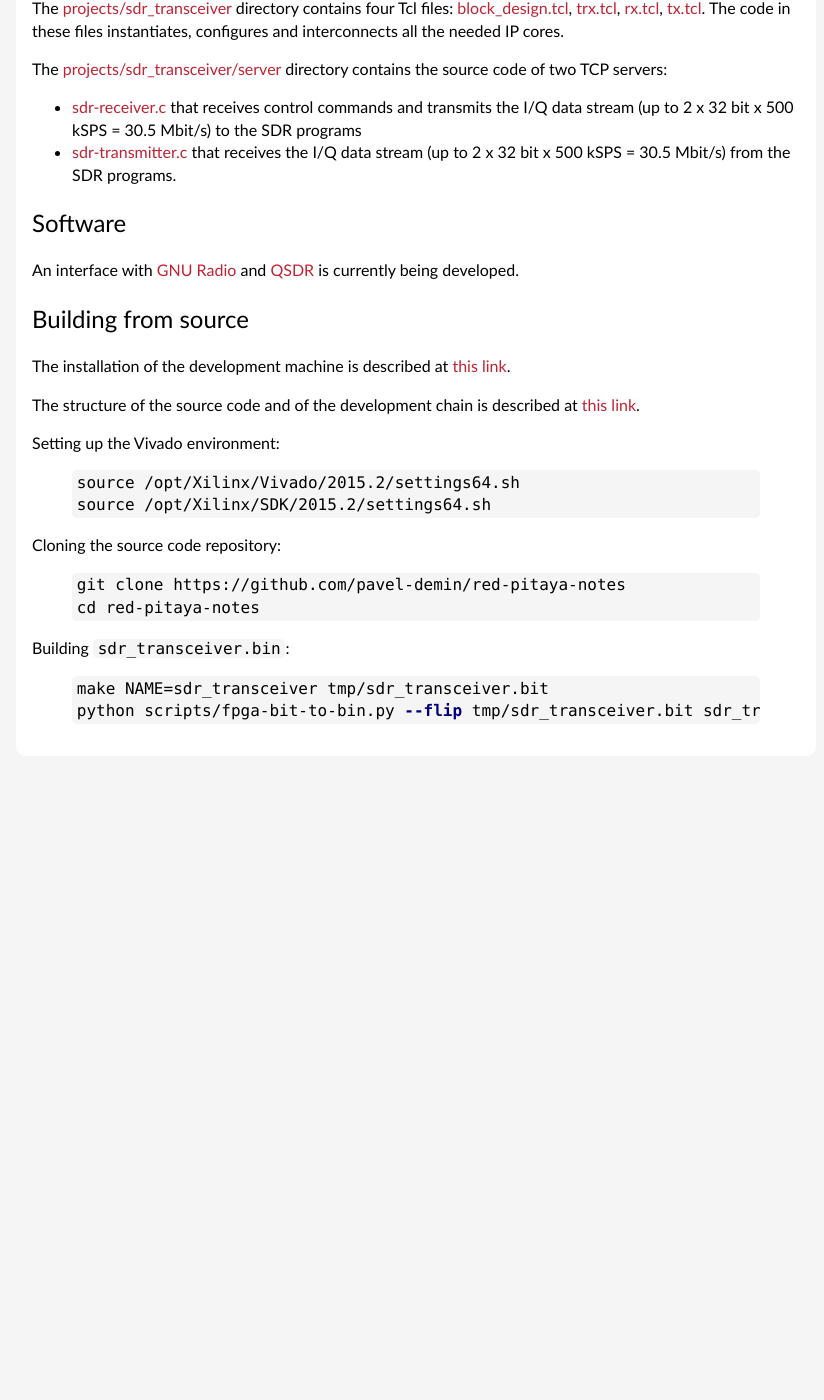
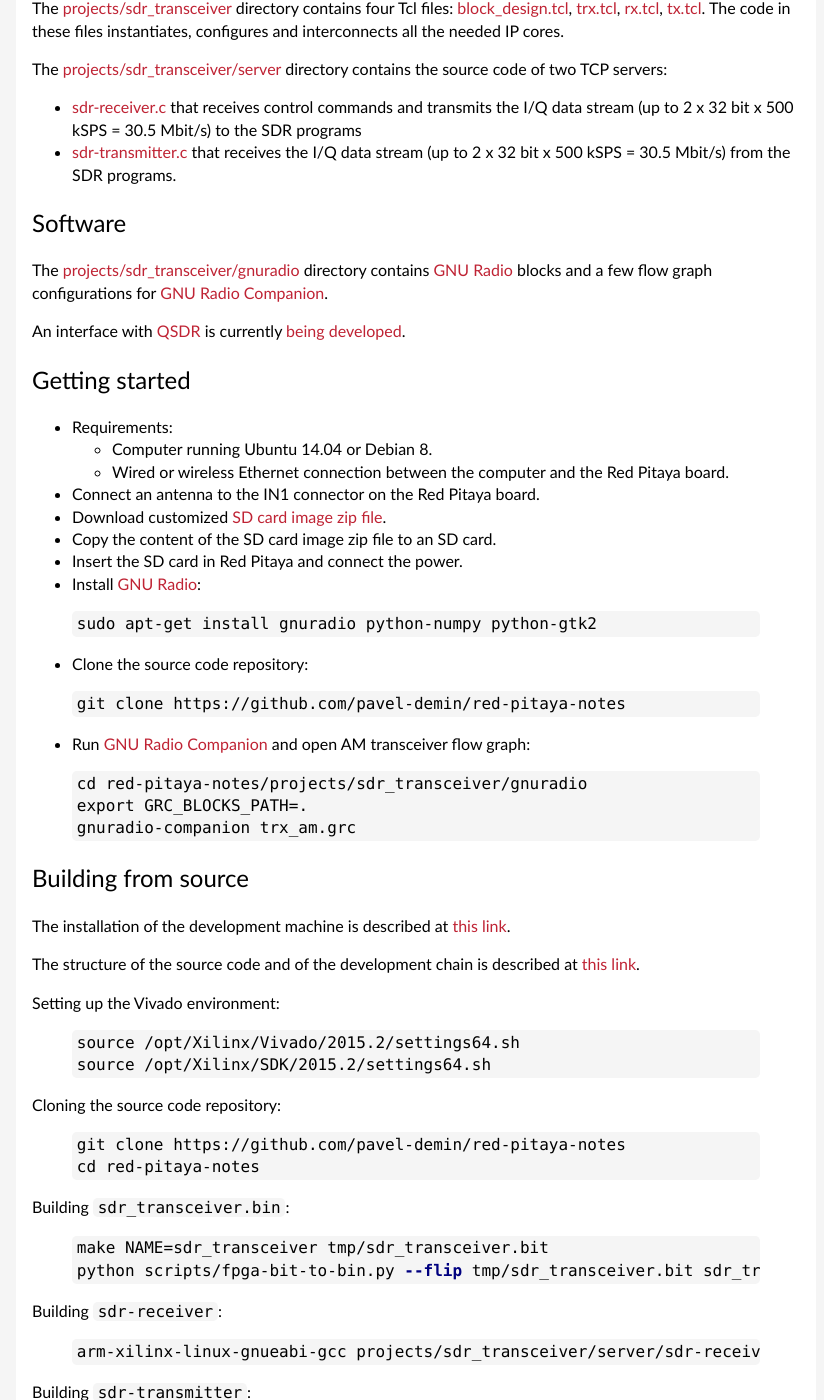
Before and after one commit to pavel-demin/red-pitaya-notes, a Jekyll site: the page built from sdr-transceiver.md, in a window 1280 px wide and 1400 px high, scrolled down 1211 px. Shown: the whole window, without its empty margins (224-1048 px from the left). Built offline with Jekyll 4.4.1, drawn with Linux system fonts in a browser that asks for light colours; before the commit the page ends 2023 px from its top, so only the background shows below that; some of the changed text lies outside the part shown.

Commit message:
add getting started and update building instructions

```diff
--- a/sdr-transceiver.md
+++ b/sdr-transceiver.md
@@ -43,7 +43,34 @@
 Software
 -----
 
-An interface with [GNU Radio](http://gnuradio.org) and [QSDR](http://dl2stg.de/stefan/hiqsdr/qsdr.html) is currently being developed.
+The [projects/sdr_transceiver/gnuradio](https://github.com/pavel-demin/red-pitaya-notes/tree/master/projects/sdr_transceiver/gnuradio) directory contains [GNU Radio](http://gnuradio.org) blocks and a few flow graph configurations for [GNU Radio Companion](http://gnuradio.org/redmine/projects/gnuradio/wiki/GNURadioCompanion).
+
+An interface with [QSDR](http://dl2stg.de/stefan/hiqsdr/qsdr.html) is currently [being developed](https://github.com/pavel-demin/QSDR).
+
+Getting started
+-----
+
+ - Requirements:
+   - Computer running Ubuntu 14.04 or Debian 8.
+   - Wired or wireless Ethernet connection between the computer and the Red Pitaya board.
+ - Connect an antenna to the IN1 connector on the Red Pitaya board.
+ - Download customized [SD card image zip file](https://googledrive.com/host/0B-t5klOOymMNfmJ0bFQzTVNXQ3RtWm5SQ2NGTE1hRUlTd3V2emdSNzN6d0pYamNILW83Wmc/SDR/ecosystem-0.92-65-35575ed-sdr-transceiver.zip).
+ - Copy the content of the SD card image zip file to an SD card.
+ - Insert the SD card in Red Pitaya and connect the power.
+ - Install [GNU Radio](http://gnuradio.org):
+{% highlight bash %}
+sudo apt-get install gnuradio python-numpy python-gtk2
+{% endhighlight %}
+ - Clone the source code repository:
+{% highlight bash %}
+git clone https://github.com/pavel-demin/red-pitaya-notes
+{% endhighlight %}
+ - Run [GNU Radio Companion](http://gnuradio.org/redmine/projects/gnuradio/wiki/GNURadioCompanion) and open AM transceiver flow graph:
+{% highlight bash %}
+cd red-pitaya-notes/projects/sdr_transceiver/gnuradio
+export GRC_BLOCKS_PATH=.
+gnuradio-companion trx_am.grc
+{% endhighlight %}
 
 Building from source
 -----
@@ -69,3 +96,18 @@
 make NAME=sdr_transceiver tmp/sdr_transceiver.bit
 python scripts/fpga-bit-to-bin.py --flip tmp/sdr_transceiver.bit sdr_transceiver.bin
 {% endhighlight %}
+
+Building `sdr-receiver`:
+{% highlight bash %}
+arm-xilinx-linux-gnueabi-gcc projects/sdr_transceiver/server/sdr-receiver.c -o sdr-receiver -lm -static
+{% endhighlight %}
+
+Building `sdr-transmitter`:
+{% highlight bash %}
+arm-xilinx-linux-gnueabi-gcc projects/sdr_transceiver/server/sdr-transmitter.c -o sdr-transmitter -lm -static
+{% endhighlight %}
+
+Customizing SD card image zip file:
+{% highlight bash %}
+source scripts/sdr-transceiver-ecosystem.sh
+{% endhighlight %}
```
